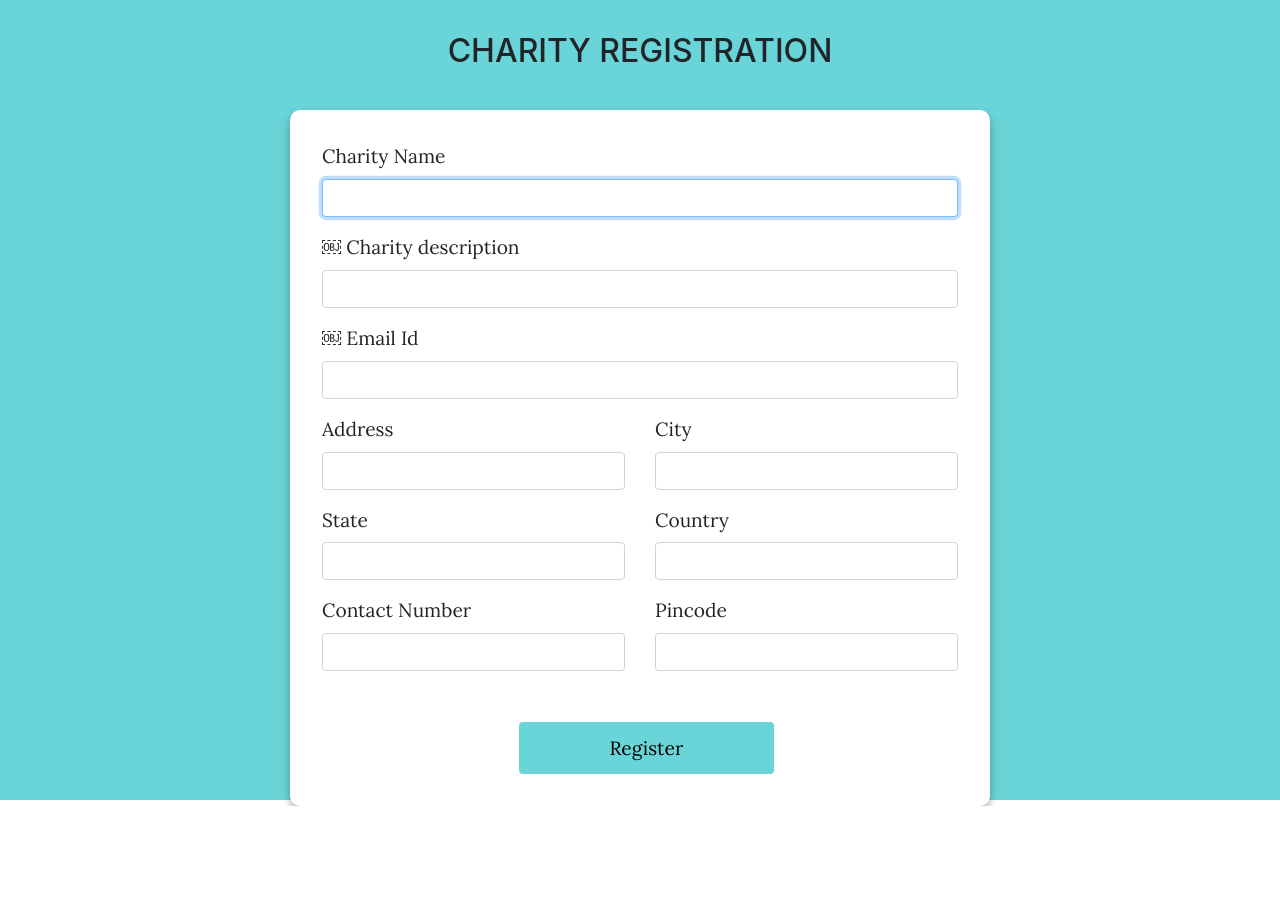
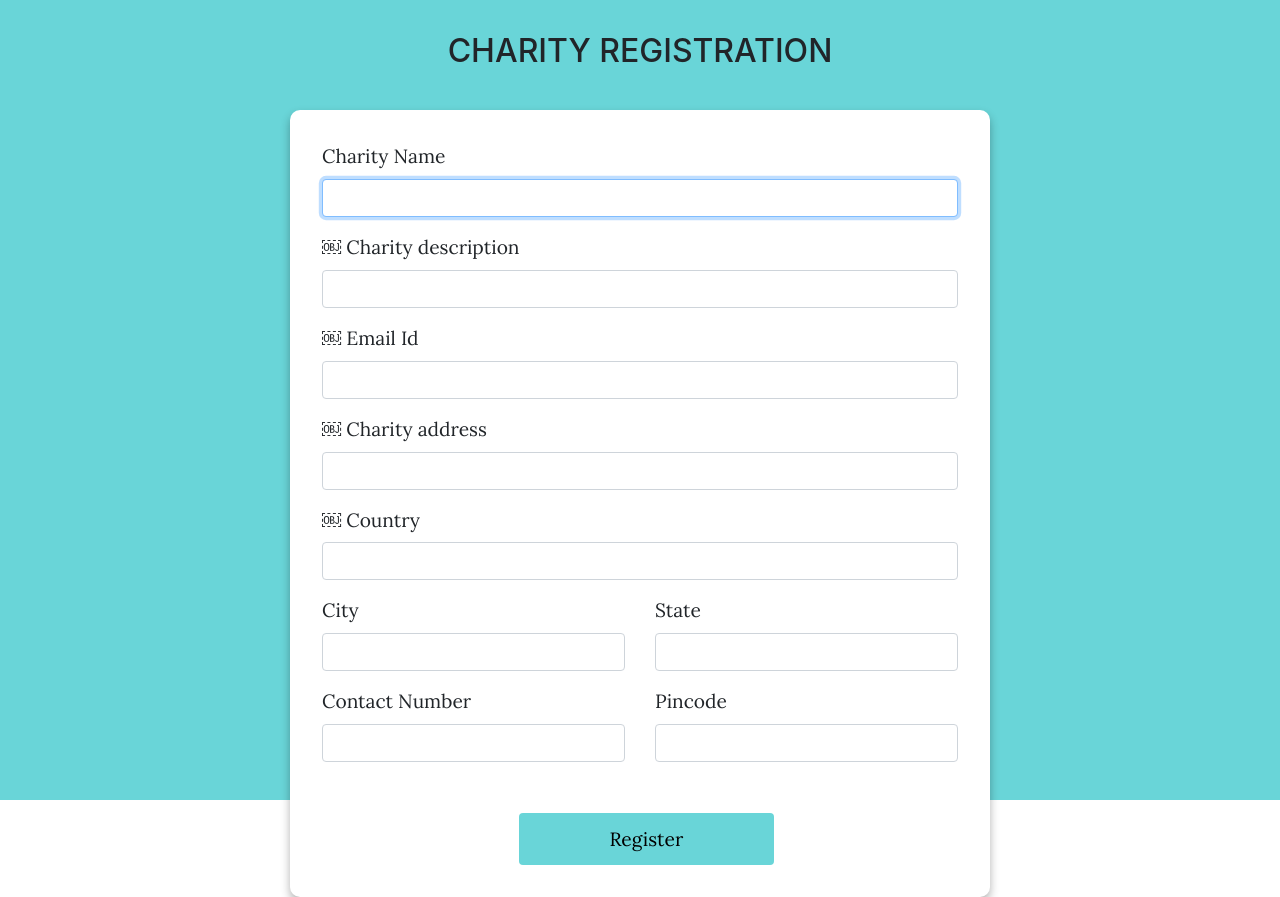
Before and after one commit to Vinutkubsad/KUBER, an Angular app: page /signup in a window 1280 px wide. Before the commit the page ends 806 px from the top, so only its background shows below. Built offline with nearby package versions, Linux system fonts and the light colour scheme; what ngx-pagination would draw is missing.

Commit message:
register

```diff
--- a/src/app/app.settings.ts
+++ b/src/app/app.settings.ts
@@ -3,7 +3,7 @@
 export class AppSettings{
     public static BASE_URL = baseUrl;
     public static PAYMENT_REPORT='/v1/charityAdmin/getReports';
-    public static CHARITY_URL = '/charities/addCharities';
+    public static CHARITY_URL = '/v1/charities/addCharities';
     public static ADMIN_LOGIN = '/v1/authenticate/login?role=admin';
     public static CHARITY_ALL = '/v1/admin/charitiesList';
     public static APPROVE_CHARITY = '/v1/admin/approveCharity';
--- a/src/app/charityComponents/charity-user/sign-up/sign-up.component.html
+++ b/src/app/charityComponents/charity-user/sign-up/sign-up.component.html
@@ -47,23 +47,37 @@
       </div>
     </div>
 
-
-    <div class="row">
-        <div class="col">
     <div class="form-group">
-            <label for="address"> Address </label>
+      <label for="address">￼ Charity address </label>
+      <div class="">
         <input formControlName="address" type="text" id="address" class="form-control" [(ngModel)]="charityServices.selectedCharity.address" autofocus required />
         <div *ngIf="
                   registerForm.controls['address'].touched &&
                   !registerForm.controls['address'].valid
                 ">
           <small *ngIf="registerForm.controls['address'].hasError('required')" style="color:red;">
-                please enter address
+            Please provide the address
           </small>
         </div>
       </div>
     </div>
 
+    <div class="form-group">
+      <label for="country">￼ Country </label>
+      <div class="">
+        <input formControlName="country" type="text" id="country" class="form-control" [(ngModel)]="charityServices.selectedCharity.country" autofocus required />
+        <div *ngIf="
+                  registerForm.controls['country'].touched &&
+                  !registerForm.controls['country'].valid
+                ">
+          <small *ngIf="registerForm.controls['country'].hasError('required')" style="color:red;">
+            please enter country name
+          </small>
+        </div>
+      </div>
+    </div>
+
+    <div class="row">
       <div class="col">
         <div class="form-group">
           <label for="city"> City </label>
@@ -78,9 +92,7 @@
           </div>
         </div>
       </div>
-      </div>
 
-    <div class="row">
       <div class="col">
         <div class="form-group">
           <label for="state"> State </label>
@@ -91,21 +103,6 @@
             ">
             <small *ngIf="registerForm.controls['state'].hasError('required')" style="color:red;">
              please enter state name
-            </small>
-          </div>
-        </div>
-      </div>
-
-      <div class="col">
-        <div class="form-group">
-          <label for="country"> Country </label>
-          <input formControlName="country" type="text" id="country" class="form-control" [(ngModel)]="charityServices.selectedCharity.country" autofocus required />
-          <div *ngIf="
-              registerForm.controls['country'].touched &&
-              !registerForm.controls['country'].valid
-            ">
-            <small *ngIf="registerForm.controls['country'].hasError('required')" style="color:red;">
-             please enter country name
             </small>
           </div>
         </div>
```
Lines whose indentation alone changed are shown as unchanged.
